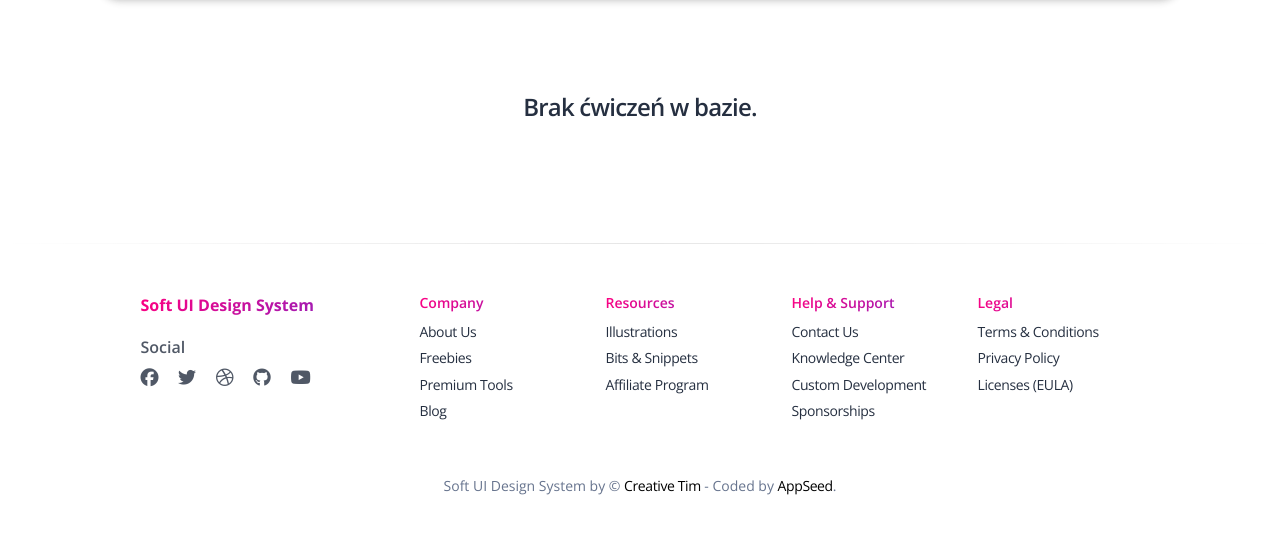
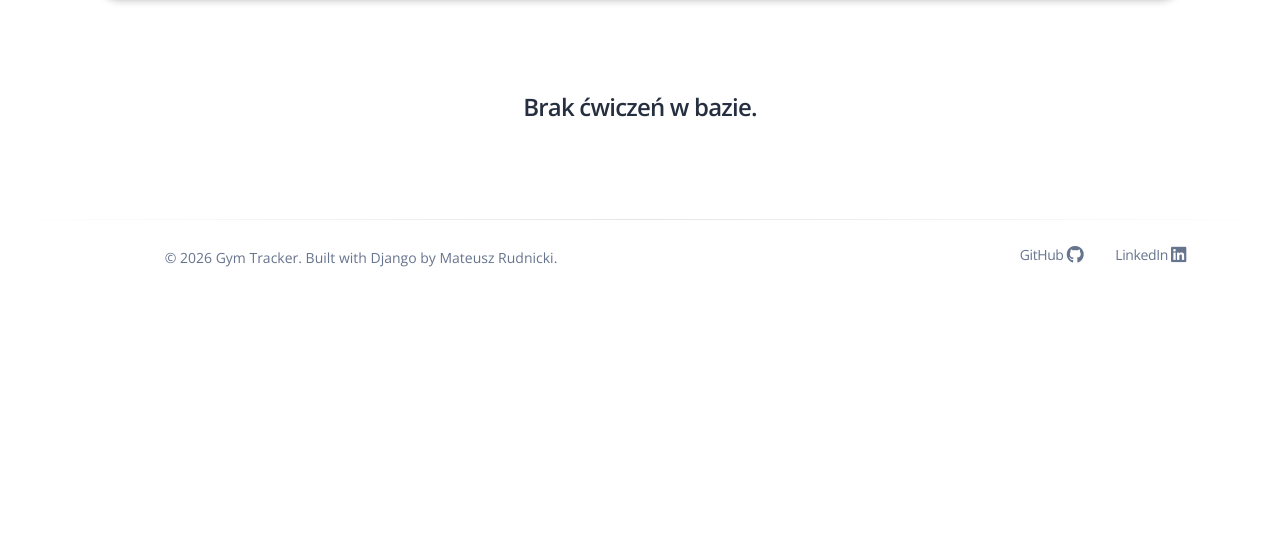
Before and after one commit to Darmi555/gym-tracker, a Django app: page /exercises/ in a window 1280 px wide. Shown: the part 70-604 px from the top of the page. Run offline with Django 5.2, Linux system fonts and the light colour scheme; the visitor is signed in with stand-in values (Sample User, id 1); data that the repository does not hold is empty; some libraries are stand-ins or nearby versions.

Commit message:
feat: add minimalist footer with author info and social links

```diff
--- a/templates/includes/footer.html
+++ b/templates/includes/footer.html
@@ -1,149 +1,26 @@
-
-  <footer class="footer pt-5 mt-5">
-    <hr class="horizontal dark mb-5">
+<footer class="footer py-4 mt-5">
+  <hr class="horizontal dark mb-4">
   <div class="container">
-      <div class=" row">
-        <div class="col-md-3 mb-4 ms-auto">
-          <div>
-            <h6 class="text-gradient text-primary font-weight-bolder">Soft UI Design System</h6>
+    <div class="row align-items-center justify-content-lg-between">
+      <div class="col-lg-6 mb-lg-0 mb-4">
+        <div class="copyright text-center text-sm text-muted text-lg-start">
+         © 2026 Gym Tracker. Built with Django by Mateusz Rudnicki.
         </div>
-          <div>
-            <h6 class="mt-3 mb-2 opacity-8">Social</h6>
-            <ul class="d-flex flex-row ms-n3 nav">
+      </div>
+      <div class="col-lg-6">
+        <ul class="nav nav-footer justify-content-center justify-content-lg-end align-items-center">
           <li class="nav-item">
-                <a class="nav-link pe-1" href="https://www.facebook.com/CreativeTim/" target="_blank">
-                  <i class="fab fa-facebook text-lg opacity-8"></i>
+            <a href="https://github.com/Darmi555/gym-tracker" class="nav-link text-muted pe-0" target="_blank">GitHub
+              <i class="fab fa-github fa-lg"></i>
             </a>
           </li>
-              <li class="nav-item">
-                <a class="nav-link pe-1" href="https://twitter.com/creativetim" target="_blank">
-                  <i class="fab fa-twitter text-lg opacity-8"></i>
-                </a>
-              </li>
-              <li class="nav-item">
-                <a class="nav-link pe-1" href="https://dribbble.com/creativetim" target="_blank">
-                  <i class="fab fa-dribbble text-lg opacity-8"></i>
-                </a>
-              </li>
-              <li class="nav-item">
-                <a class="nav-link pe-1" href="https://github.com/creativetimofficial" target="_blank">
-                  <i class="fab fa-github text-lg opacity-8"></i>
-                </a>
-              </li>
-              <li class="nav-item">
-                <a class="nav-link pe-1" href="https://www.youtube.com/channel/UCVyTG4sCw-rOvB9oHkzZD1w" target="_blank">
-                  <i class="fab fa-youtube text-lg opacity-8"></i>
+          <li class="nav-item ms-3">
+            <a href="https://www.linkedin.com/in/mateusz-rudnicki-52811435a/?skipRedirect=true" class="nav-link text-muted pe-0" target="_blank">LinkedIn
+              <i class="fab fa-linkedin fa-lg"></i>
             </a>
           </li>
         </ul>
       </div>
     </div>
-        <div class="col-md-2 col-sm-6 col-6 mb-4">
-          <div>
-            <h6 class="text-gradient text-primary text-sm">Company</h6>
-            <ul class="flex-column ms-n3 nav">
-              <li class="nav-item">
-                <a class="nav-link" href="https://www.creative-tim.com/presentation" target="_blank">
-                  About Us
-                </a>
-              </li>
-              <li class="nav-item">
-                <a class="nav-link" href="https://www.creative-tim.com/templates/free" target="_blank">
-                  Freebies
-                </a>
-              </li>
-              <li class="nav-item">
-                <a class="nav-link" href="https://www.creative-tim.com/templates/premium" target="_blank">
-                  Premium Tools
-                </a>
-              </li>
-              <li class="nav-item">
-                <a class="nav-link" href="https://www.creative-tim.com/blog" target="_blank">
-                  Blog
-                </a>
-              </li>
-            </ul>
-          </div>
-        </div>
-        <div class="col-md-2 col-sm-6 col-6 mb-4">
-          <div>
-            <h6 class="text-gradient text-primary text-sm">Resources</h6>
-            <ul class="flex-column ms-n3 nav">
-              <li class="nav-item">
-                <a class="nav-link" href="https://iradesign.io/" target="_blank">
-                  Illustrations
-                </a>
-              </li>
-              <li class="nav-item">
-                <a class="nav-link" href="https://www.creative-tim.com/bits" target="_blank">
-                  Bits & Snippets
-                </a>
-              </li>
-              <li class="nav-item">
-                <a class="nav-link" href="https://www.creative-tim.com/affiliates/new" target="_blank">
-                  Affiliate Program
-                </a>
-              </li>
-            </ul>
-          </div>
-        </div>
-        <div class="col-md-2 col-sm-6 col-6 mb-4">
-          <div>
-            <h6 class="text-gradient text-primary text-sm">Help & Support</h6>
-            <ul class="flex-column ms-n3 nav">
-              <li class="nav-item">
-                <a class="nav-link" href="https://www.creative-tim.com/contact-us" target="_blank">
-                  Contact Us
-                </a>
-              </li>
-              <li class="nav-item">
-                <a class="nav-link" href="https://www.creative-tim.com/knowledge-center" target="_blank">
-                  Knowledge Center
-                </a>
-              </li>
-              <li class="nav-item">
-                <a class="nav-link" href="https://services.creative-tim.com/?ref=ct-soft-ui-footer" target="_blank">
-                  Custom Development
-                </a>
-              </li>
-              <li class="nav-item">
-                <a class="nav-link" href="https://www.creative-tim.com/sponsorships" target="_blank">
-                  Sponsorships
-                </a>
-              </li>
-            </ul>
-          </div>
-        </div>
-        <div class="col-md-2 col-sm-6 col-6 mb-4 me-auto">
-          <div>
-            <h6 class="text-gradient text-primary text-sm">Legal</h6>
-            <ul class="flex-column ms-n3 nav">
-              <li class="nav-item">
-                <a class="nav-link" href="https://www.creative-tim.com/terms" target="_blank">
-                  Terms & Conditions
-                </a>
-              </li>
-              <li class="nav-item">
-                <a class="nav-link" href="https://www.creative-tim.com/privacy" target="_blank">
-                  Privacy Policy
-                </a>
-              </li>
-              <li class="nav-item">
-                <a class="nav-link" href="https://www.creative-tim.com/license" target="_blank">
-                  Licenses (EULA)
-                </a>
-              </li>
-            </ul>
-          </div>
-        </div>
-        <div class="col-12">
-          <div class="text-center">
-            <p class="my-4 text-sm">
-              Soft UI Design System by &copy; <a target="_blank" href="https://bit.ly/3fKQZaL" target="_blank">Creative Tim</a>
-              - Coded by <a target="_blank" href="https://appseed.us" target="_blank">AppSeed</a>.
-            </p>
-          </div>
-        </div>
-      </div>
   </div>
 </footer>
```
Lines whose indentation alone changed are shown as unchanged.
